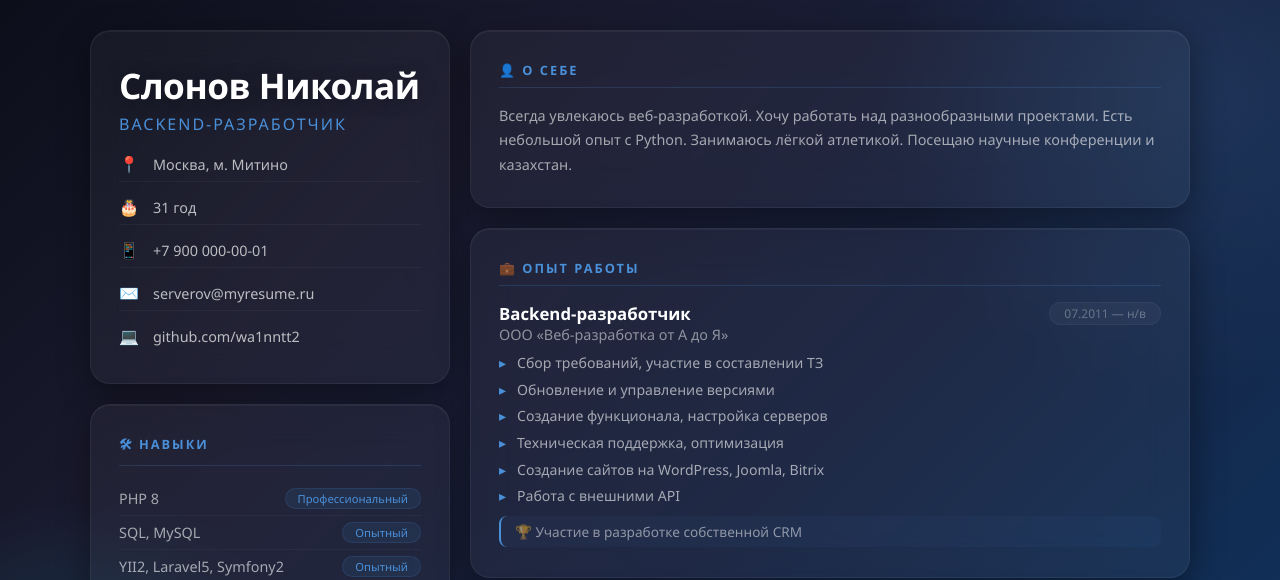
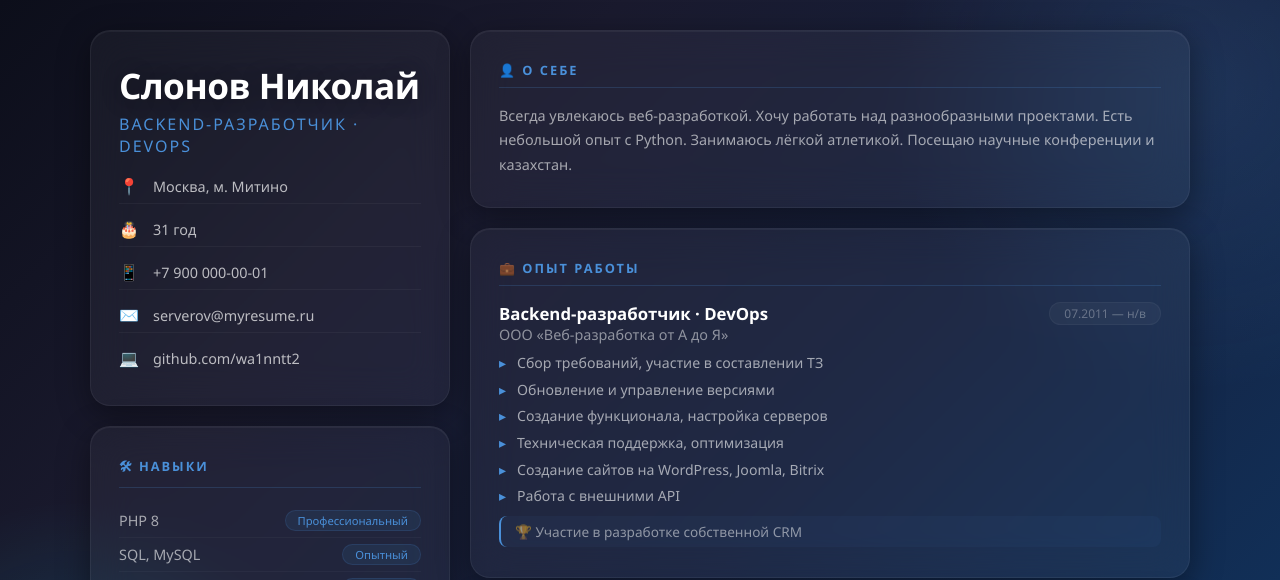
Before and after one commit to wa1nntt2/devops-resume, a Flask app: page / in a window 1280 px wide. Shown: the top 580 px of the page. Run offline with Flask 3, Linux system fonts and the light colour scheme.

```diff
--- a/templates/index.html
+++ b/templates/index.html
@@ -3,7 +3,7 @@
 <head>
     <meta charset="UTF-8">
     <meta name="viewport" content="width=device-width, initial-scale=1.0">
-    <title>Николай Слонов | Backend-разработчик</title>
+    <title>Николай Слонов | Backend-разработчик · DevOps</title>
     <link rel="stylesheet" href="{{ url_for('static', filename='style.css') }}">
     <link rel="preconnect" href="https://fonts.googleapis.com">
     <link href="https://fonts.googleapis.com/css2?family=Inter:wght@300;400;500;600;700&display=swap" rel="stylesheet">
@@ -16,7 +16,7 @@
             <div class="glass-card">
                 <header class="header">
                     <h1>Слонов Николай</h1>
-                    <p class="subtitle">Backend-разработчик</p>
+                    <p class="subtitle">Backend-разработчик · DevOps</p>
                     <div class="contacts">
                         <div class="contact-item">
                             <span class="icon">📍</span>
@@ -132,7 +132,7 @@
                 <div class="experience-item">
                     <div class="experience-header">
                         <div>
-                            <h3>Backend-разработчик</h3>
+                            <h3>Backend-разработчик · DevOps</h3>
                             <div class="company">ООО «Веб-разработка от А до Я»</div>
                         </div>
                         <span class="date">07.2011 — н/в</span>
```
Also changed, not shown: tests/test_app.py (+17 -2 lines).
